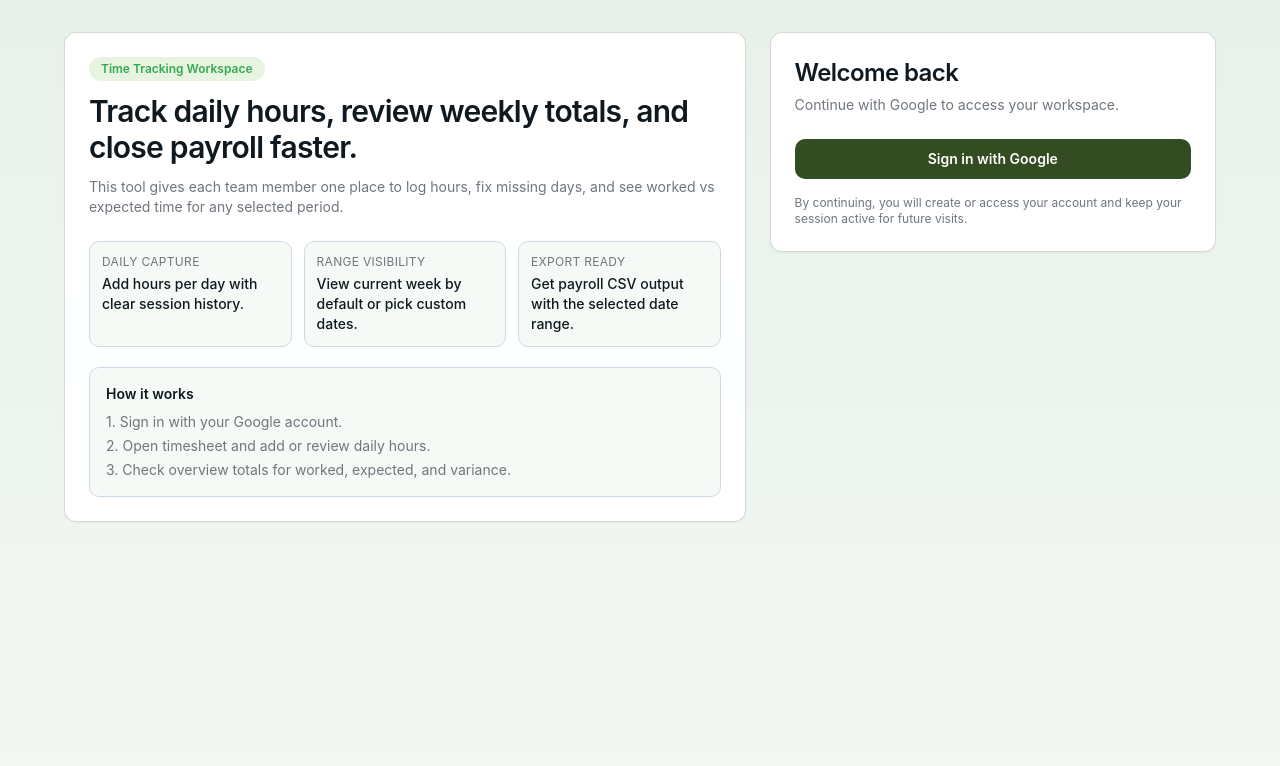
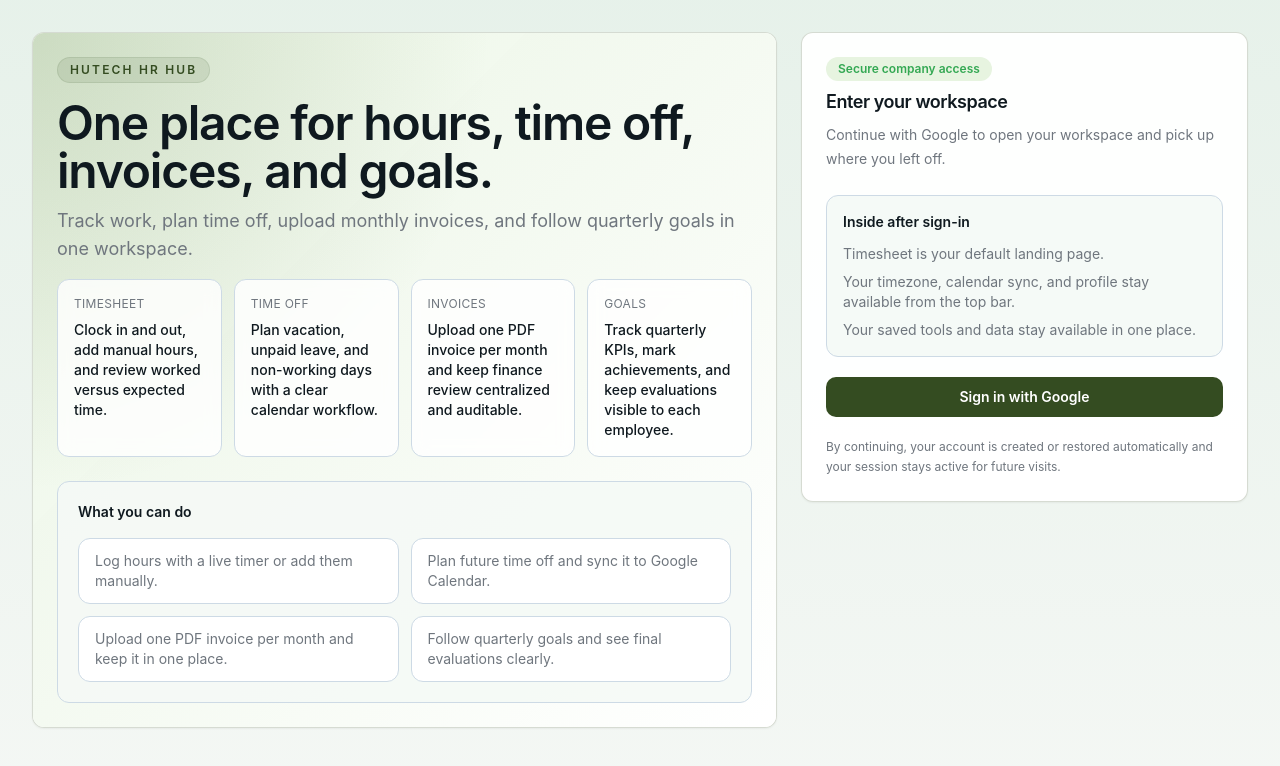
Before and after one commit to assarasua/time-tracking, a Next.js app: page /login in a window 1280 px wide. Shown: the top 766 px of the page. Built offline with nearby package versions, Linux system fonts and the light colour scheme; no server answers.

Commit message:
feat: simplify onboarding landing page

```diff
--- a/src/app/login/page.tsx
+++ b/src/app/login/page.tsx
@@ -11,56 +11,84 @@ export default async function LoginPage() {
   }
 
   return (
-    <div className="mx-auto grid max-w-6xl items-start gap-4 lg:grid-cols-5 lg:gap-6">
-      <Card className="order-2 border-primary/20 bg-card/95 shadow-lg lg:order-1 lg:col-span-3">
+    <div className="mx-auto grid max-w-7xl gap-4 lg:grid-cols-[minmax(0,1.25fr)_minmax(320px,0.75fr)] lg:gap-6">
+      <section className="order-2 space-y-4 lg:order-1">
+        <Card className="overflow-hidden border-primary/20 bg-card/95 shadow-lg">
+          <div className="bg-[radial-gradient(circle_at_top_left,_rgba(78,113,50,0.2),_transparent_45%),linear-gradient(135deg,rgba(231,244,224,0.85),rgba(255,255,255,0.95))]">
+            <CardHeader className="space-y-4 pb-4">
+              <span className="inline-flex w-fit items-center rounded-full border border-primary/10 bg-primary/10 px-3 py-1 text-xs font-semibold uppercase tracking-[0.18em] text-primary">
+                Hutech HR Hub
+              </span>
+              <div className="space-y-3">
+                <CardTitle className="max-w-4xl text-3xl leading-tight sm:text-4xl lg:text-5xl">
+                  One place for hours, time off, invoices, and goals.
+                </CardTitle>
+                <CardDescription className="max-w-3xl text-base leading-7 text-foreground/75 sm:text-lg">
+                  Track work, plan time off, upload monthly invoices, and follow quarterly goals in one workspace.
+                </CardDescription>
+              </div>
+            </CardHeader>
+            <CardContent className="space-y-6 pb-6">
+              <div className="grid gap-3 sm:grid-cols-2 xl:grid-cols-4">
+                <div className="rounded-xl border border-border bg-white/80 p-4 backdrop-blur">
+                  <p className="text-xs uppercase tracking-wide text-muted-foreground">Timesheet</p>
+                  <p className="mt-2 text-sm font-medium text-foreground">Clock in and out, add manual hours, and review worked versus expected time.</p>
+                </div>
+                <div className="rounded-xl border border-border bg-white/80 p-4 backdrop-blur">
+                  <p className="text-xs uppercase tracking-wide text-muted-foreground">Time off</p>
+                  <p className="mt-2 text-sm font-medium text-foreground">Plan vacation, unpaid leave, and non-working days with a clear calendar workflow.</p>
+                </div>
+                <div className="rounded-xl border border-border bg-white/80 p-4 backdrop-blur">
+                  <p className="text-xs uppercase tracking-wide text-muted-foreground">Invoices</p>
+                  <p className="mt-2 text-sm font-medium text-foreground">Upload one PDF invoice per month and keep finance review centralized and auditable.</p>
+                </div>
+                <div className="rounded-xl border border-border bg-white/80 p-4 backdrop-blur">
+                  <p className="text-xs uppercase tracking-wide text-muted-foreground">Goals</p>
+                  <p className="mt-2 text-sm font-medium text-foreground">Track quarterly KPIs, mark achievements, and keep evaluations visible to each employee.</p>
+                </div>
+              </div>
+
+              <div className="rounded-xl border border-border bg-background/90 p-5">
+                <p className="text-sm font-semibold text-foreground">What you can do</p>
+                <ul className="mt-4 grid gap-3 text-sm text-muted-foreground sm:grid-cols-2">
+                  <li className="rounded-lg border border-border bg-card px-4 py-3">Log hours with a live timer or add them manually.</li>
+                  <li className="rounded-lg border border-border bg-card px-4 py-3">Plan future time off and sync it to Google Calendar.</li>
+                  <li className="rounded-lg border border-border bg-card px-4 py-3">Upload one PDF invoice per month and keep it in one place.</li>
+                  <li className="rounded-lg border border-border bg-card px-4 py-3">Follow quarterly goals and see final evaluations clearly.</li>
+                </ul>
+              </div>
+            </CardContent>
+          </div>
+        </Card>
+      </section>
+
+      <aside className="order-1 lg:order-2">
+        <Card className="border-primary/20 bg-card/95 shadow-lg lg:sticky lg:top-8">
           <CardHeader className="space-y-3">
             <span className="inline-flex w-fit items-center rounded-full bg-accent px-3 py-1 text-xs font-semibold text-accent-foreground">
-            Time Tracking Workspace
+              Secure company access
             </span>
-          <CardTitle className="text-2xl leading-tight sm:text-3xl">Track daily hours, review weekly totals, and close payroll faster.</CardTitle>
-          <CardDescription className="max-w-2xl text-base">
-            This tool gives each team member one place to log hours, fix missing days, and see worked vs expected time for any selected period.
+            <CardTitle className="text-2xl">Enter your workspace</CardTitle>
+            <CardDescription className="text-sm leading-6">
+              Continue with Google to open your workspace and pick up where you left off.
             </CardDescription>
           </CardHeader>
           <CardContent className="space-y-5">
-          <div className="grid gap-3 sm:grid-cols-3">
-            <div className="rounded-md border border-border bg-background p-3">
-              <p className="text-xs uppercase tracking-wide text-muted-foreground">Daily capture</p>
-              <p className="mt-1 text-sm font-medium text-foreground">Add hours per day with clear session history.</p>
+            <div className="rounded-xl border border-border bg-background p-4">
+              <p className="text-sm font-semibold text-foreground">Inside after sign-in</p>
+              <ul className="mt-3 space-y-2 text-sm text-muted-foreground">
+                <li>Timesheet is your default landing page.</li>
+                <li>Your timezone, calendar sync, and profile stay available from the top bar.</li>
+                <li>Your saved tools and data stay available in one place.</li>
+              </ul>
             </div>
-            <div className="rounded-md border border-border bg-background p-3">
-              <p className="text-xs uppercase tracking-wide text-muted-foreground">Range visibility</p>
-              <p className="mt-1 text-sm font-medium text-foreground">View current week by default or pick custom dates.</p>
-            </div>
-            <div className="rounded-md border border-border bg-background p-3">
-              <p className="text-xs uppercase tracking-wide text-muted-foreground">Export ready</p>
-              <p className="mt-1 text-sm font-medium text-foreground">Get payroll CSV output with the selected date range.</p>
-            </div>
-          </div>
-
-          <div className="rounded-md border border-border bg-background p-4">
-            <p className="text-sm font-semibold text-foreground">How it works</p>
-            <ol className="mt-2 space-y-1 text-sm text-muted-foreground">
-              <li>1. Sign in with your Google account.</li>
-              <li>2. Open timesheet and add or review daily hours.</li>
-              <li>3. Check overview totals for worked, expected, and variance.</li>
-            </ol>
-          </div>
-        </CardContent>
-      </Card>
-
-      <Card className="order-1 border-primary/20 bg-card/95 shadow-lg lg:order-2 lg:col-span-2">
-        <CardHeader>
-          <CardTitle className="text-xl sm:text-2xl">Welcome back</CardTitle>
-          <CardDescription>Continue with Google to access your workspace.</CardDescription>
-        </CardHeader>
-        <CardContent className="space-y-4">
             <SignInButton />
-          <p className="text-xs text-muted-foreground">
-            By continuing, you will create or access your account and keep your session active for future visits.
+            <p className="text-xs leading-5 text-muted-foreground">
+              By continuing, your account is created or restored automatically and your session stays active for future visits.
             </p>
           </CardContent>
         </Card>
+      </aside>
     </div>
   );
 }
```
Lines whose indentation alone changed are shown as unchanged.
